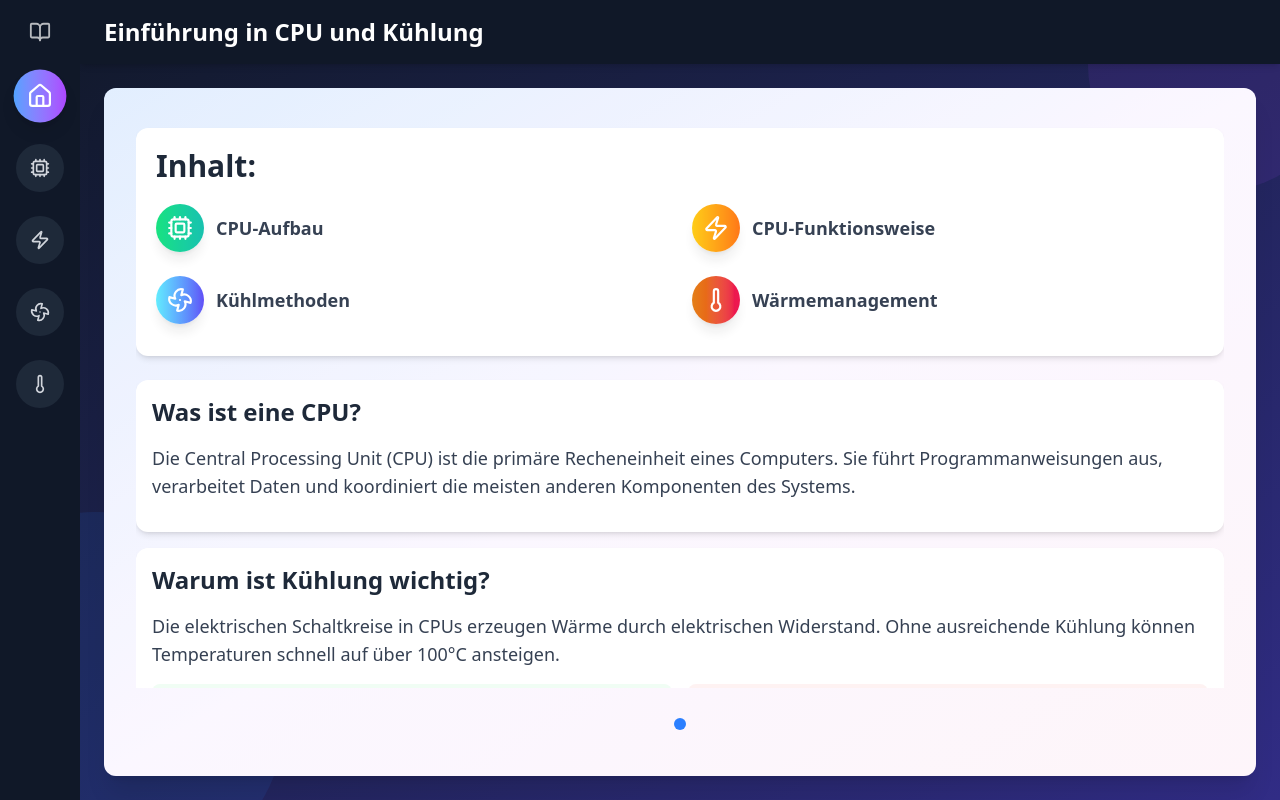
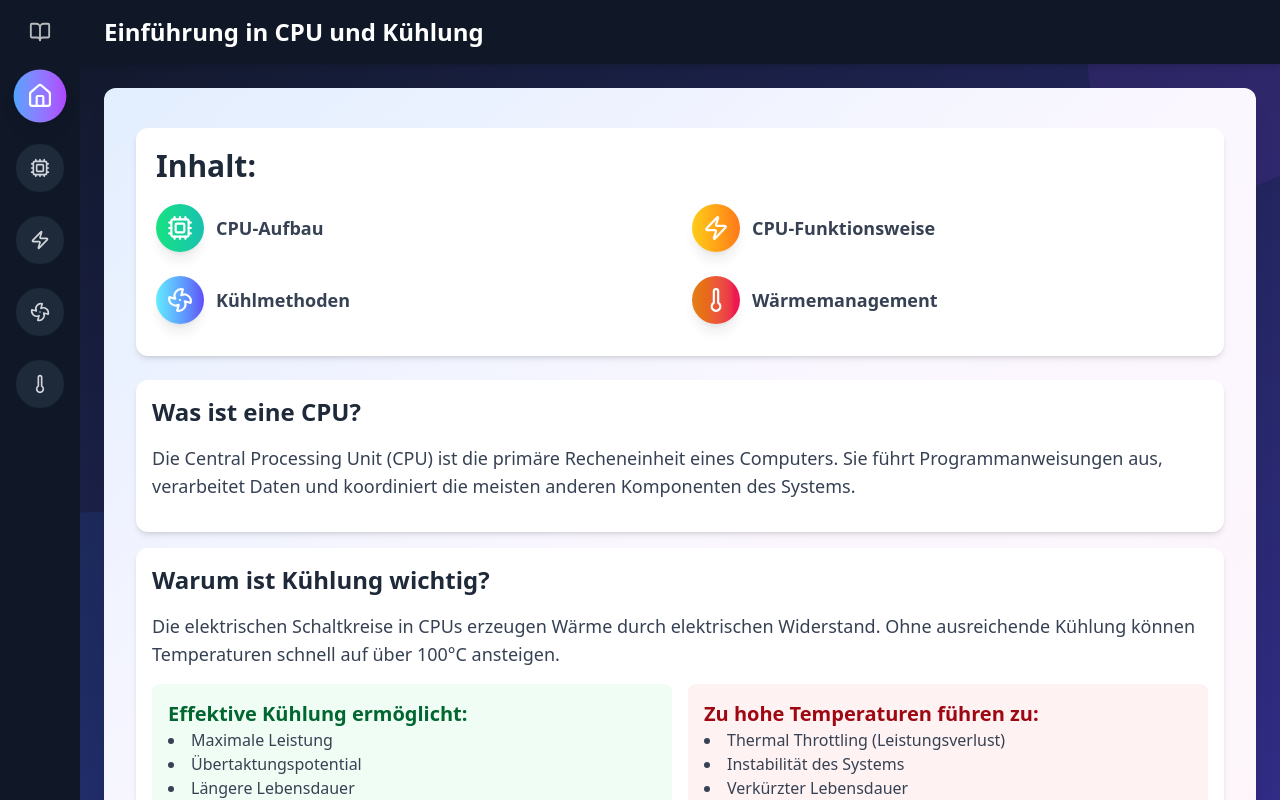
Before and after one commit to HendrikHoemberg/CpuUndKuehlung, a React (Vite) app: page / in a window 1280 px wide. Built offline with nearby package versions, Linux system fonts and the light colour scheme.

Commit message:
Update Flyer.jsx

```diff
--- a/src/components/Flyer.jsx
+++ b/src/components/Flyer.jsx
@@ -94,22 +94,18 @@ const Flyer = ({ pages, title }) => {
   const theme = colorThemes[currentPage % colorThemes.length];
 
   return (
-    <div className="mx-auto relative w-full h-full flex flex-col" style={{ height: '100%', maxHeight: '100vh' }}>
-      <div className={`rounded-xl shadow-xl overflow-hidden flex flex-col w-full h-full
+    <div className="mx-auto relative w-full flex flex-col">
+      <div className={`rounded-xl shadow-xl flex flex-col w-full
                       bg-gradient-to-br from-blue-100 via-purple-50 to-pink-50 ${theme.text} transition-all duration-500 relative
                       ${isFlipping ? 'scale-95 opacity-80' : 'scale-100 opacity-100'}`}>
         {/* Transparency overlay */}
         <div className="absolute inset-0 bg-white opacity-20 pointer-events-none rounded-xl z-0" />
         {/* Content area */}
-        <div className="relative flex flex-col h-full overflow-hidden p-4 sm:p-6 md:p-8">
+        <div className="relative flex flex-col p-4 sm:p-6 md:p-8">
           {/* Flyer content */}
-          <div className="flex-1 min-h-0 relative z-10 overflow-hidden">
-            <div className="h-full overflow-hidden">
-              <div className="h-full overflow-y-auto overflow-x-hidden custom-scrollbar">
-                <div className={`flyer-content ${isMobile ? 'mobile-view' : ''}`}>
-                  {pages[currentPage]}
-                </div>
-              </div>
+          <div className="relative z-10">
+            <div className={`flyer-content ${isMobile ? 'mobile-view' : ''}`}>
+              {pages[currentPage]}
             </div>
           </div>
 
```
